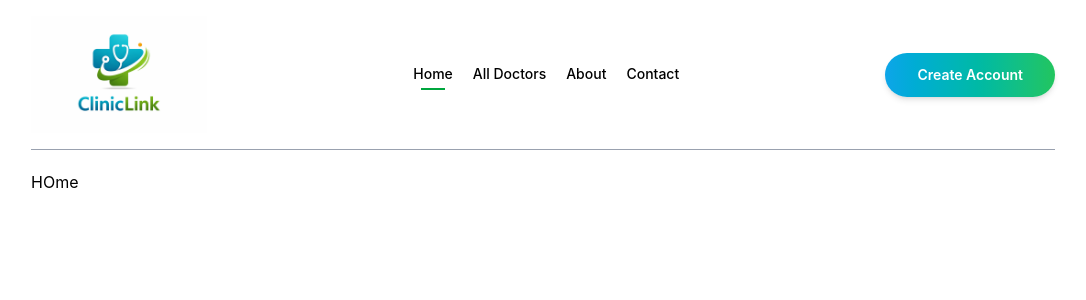
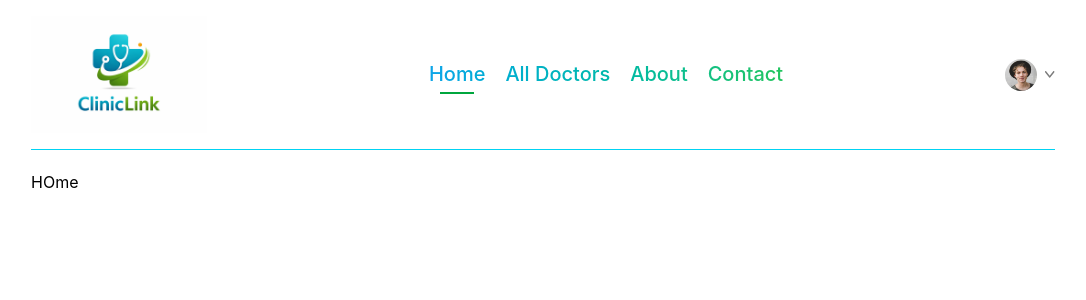
Before and after one commit to Atanu-18/ClinicLink, a React (Vite) app in the folder Frontend/: page / in a window 1280 px wide. Shown: the top 300 px of the page, without its empty margins (97-1183 px from the left). Built offline with nearby package versions, Linux system fonts and the light colour scheme.

Commit message:
complete Navbar and start header

```diff
--- /dev/null
+++ b/Frontend/src/components/Header.jsx
@@ -0,0 +1,9 @@
+import React from 'react'
+
+const Header = () => {
+  return (
+    <div>Header</div>
+  )
+}
+
+export default Header
--- a/Frontend/src/components/Navbar.jsx
+++ b/Frontend/src/components/Navbar.jsx
@@ -1,4 +1,4 @@
-import React from 'react'
+import React, { useState } from 'react'
 import { assets } from '../assets/assets'
 import { NavLink, useNavigate } from 'react-router-dom'
 
@@ -6,10 +6,14 @@ const Navbar = () => {
 
     const navigate = useNavigate();
 
+    //two state variable-- showMenu & token
+    const [showMenu, setShowMenu] = useState(false)
+    const [token, setToken] = useState(true)
+
     return (
-        <div className='flex items-center justify-between text-sm py-4 mb-5 border-b border-b-gray-400 '>
+        <div className='flex items-center justify-between text-sm py-4 mb-5 border-b border-b-cyan-400 '>
             <img src={assets.logo} alt="" className='w-44 cursor-pointer' />
-            <ul className='hidden md:flex items-start gap-5 font-medium'>
+            <ul className='hidden md:flex items-start gap-5 font-medium bg-gradient-to-r from-[#0ea5e9] to-[#22c55e] bg-clip-text text-transparent text-xl font-medium'>
                 <NavLink to='/'>
                     <li className='py-1'>Home</li>
                     <hr className='border-none outline-none h-0.5 w-3/5 m-auto hidden bg-green-600' />
@@ -29,9 +33,22 @@ const Navbar = () => {
             </ul>
 
             <div className='flex items-center gap-4'>
-                <button onClick={()=>navigate('/login')} className='bg-gradient-to-r from-[#0ea5e9] to-[#22c55e] text-white cursor-pointer px-8 py-3 rounded-full font-semibold hidden md:block hover:scale-105 transition-all duration-300 shadow-md'>
-                    Create Account
-                </button>
+                {
+                    token ? <div className='flex items-center gap-2 cursor-pointer group relative'>
+                        <img src={assets.profile_pic} alt="" className='w-8 rounded-full' />
+                        <img src={assets.dropdown_icon} alt="" className='w-2.5' />
+                        <div className='absolute top-0 right-0 pt-14 text-base font-medium text-gray-600 z-20 hidden group-hover:block shadow-lg'>
+                            <div className='min-w-48 bg-gradient-to-r from-[#4fbbed] to-[#43f484] text-white rounded flex flex-col gap-4 p-4'>
+                                <p onClick={()=>navigate('/my-profile')} className='hover:text-black cursor-pointer'>My Profile</p>
+                                <p onClick={()=>navigate('/my-appointments')} className='hover:text-black cursor-pointer'>My Appointments</p>
+                                <p onClick={()=>setToken(false)} className='hover:text-black cursor-pointer'>Logout</p>
+                            </div>
+                        </div>
+                    </div> : <button onClick={() => navigate('/login')} className='bg-gradient-to-r from-[#0ea5e9] to-[#22c55e] text-white cursor-pointer px-8 py-3 rounded-full font-semibold hidden md:block hover:scale-105 transition-all duration-300 shadow-md hover:shadow-xl'>
+                        Create Account
+                    </button>
+                }
+
             </div>
         </div>
     )
```
